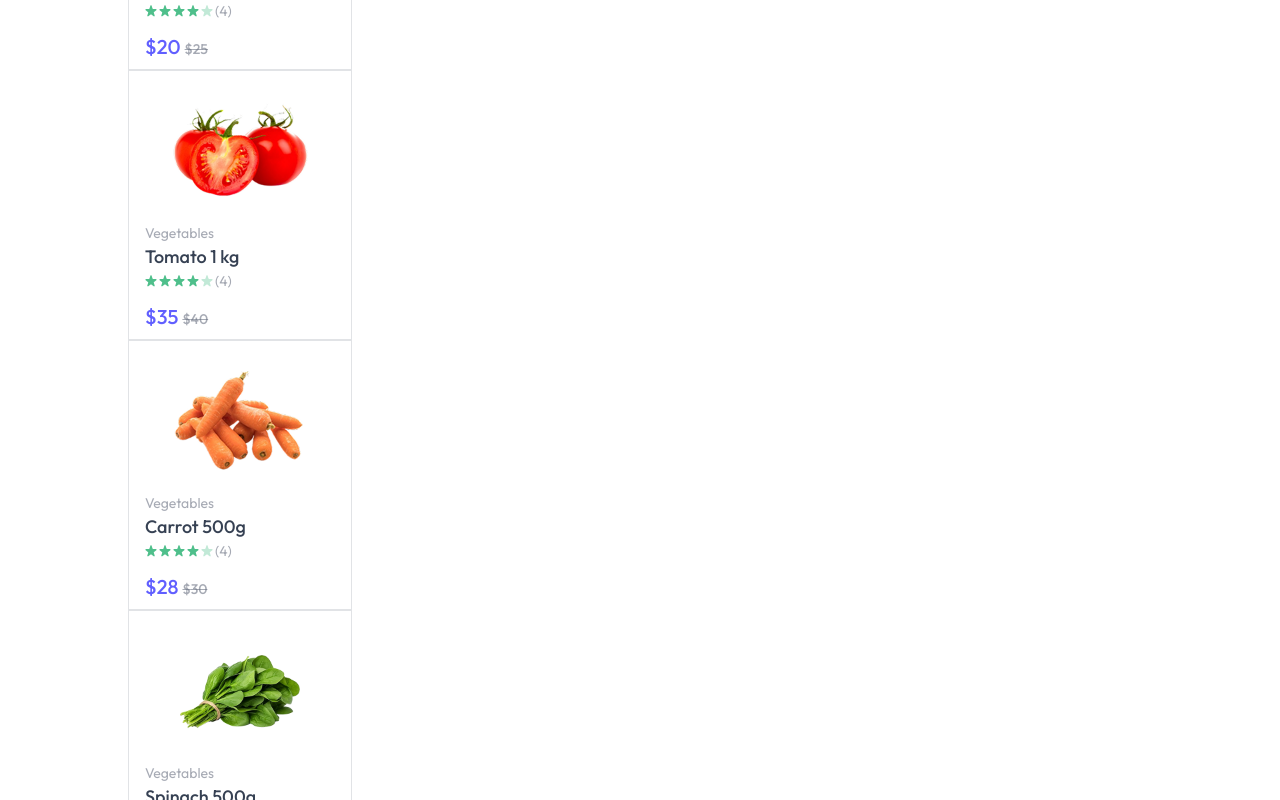
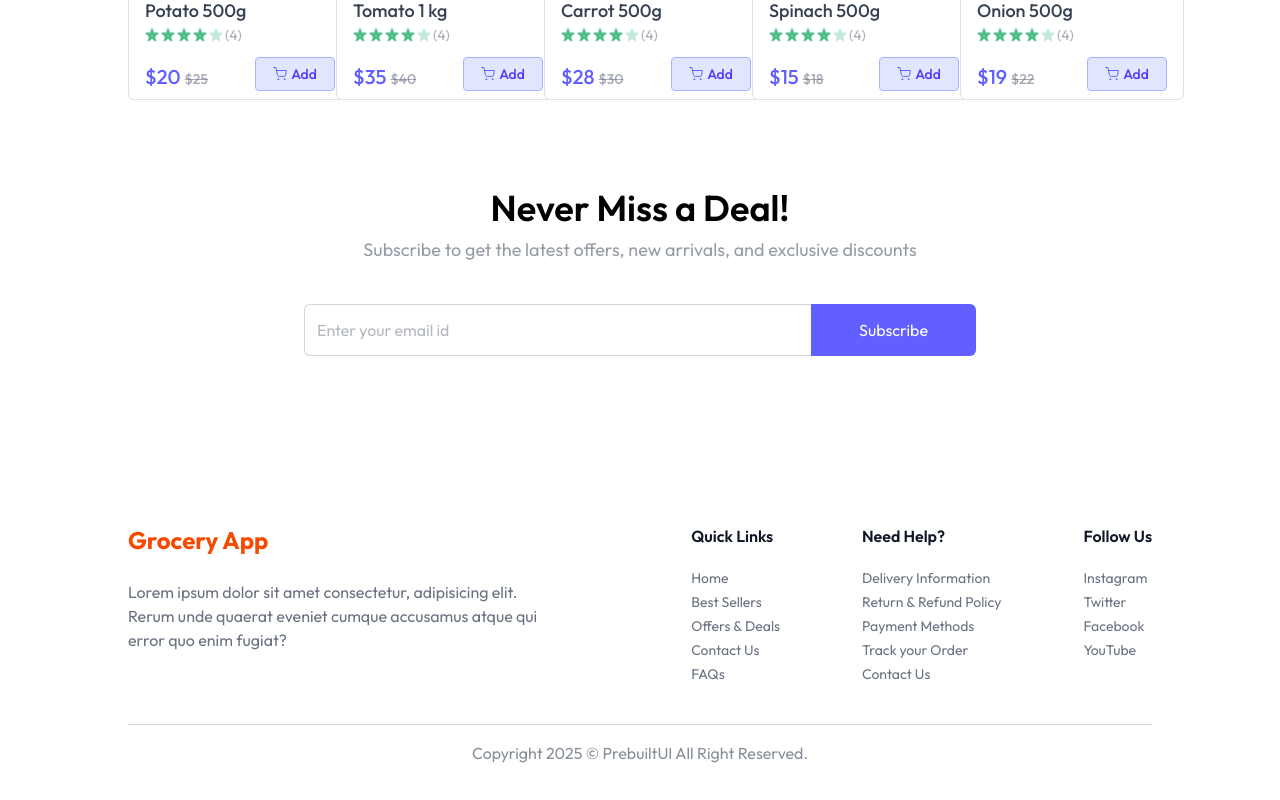
Before and after one commit to shyam11-dev/explore-grocery-MERN-stack, a React (Vite) app in the folder client/: page / in a window 1280 px wide. Shown: the part 1080-1880 px from the top of the page. Built offline with nearby package versions, Linux system fonts and the light colour scheme.

Commit message:
home page complete

```diff
--- a/client/src/App.jsx
+++ b/client/src/App.jsx
@@ -9,6 +9,7 @@ import { AppContext } from "./context/AppContext";
 import MyOrders from "./pages/MyOrders";
 import Auth from "./models/Auth";
 import ProductCategory from "./pages/ProductCategory";
+import Footer from "./components/Footer";
 const App = () => {
   const { isSeller, showUserLogin } = useContext(AppContext);
   const isIsSellerPath = useLocation().pathname.includes("seller");
@@ -32,6 +33,7 @@ const App = () => {
           <Route path="/my-orders" element={<MyOrders />}></Route>
         </Routes>
       </div>
+      {isIsSellerPath ? null : <Footer></Footer>}
     </div>
   );
 };
--- a/client/src/components/BestSeller.jsx
+++ b/client/src/components/BestSeller.jsx
@@ -7,7 +7,7 @@ const BestSeller = () => {
   return (
     <div className="mt-16">
       <p className="text-2xl font-medium md:text-3xl">Best Sellers</p>
-      <div>
+      <div className="my-6 grid grid-cols-1 sm:grid-cols-2 md:grid-cols-4 lg:grid-cols-5 gap-4 items-center justify-center">
         {products
           .filter((products) => products.inStock)
           .slice(0, 5)
--- /dev/null
+++ b/client/src/components/Footer.jsx
@@ -0,0 +1,64 @@
+import React from "react";
+import { Link } from "react-router-dom";
+
+const Footer = () => {
+  const linkSections = [
+    {
+      title: "Quick Links",
+      links: ["Home", "Best Sellers", "Offers & Deals", "Contact Us", "FAQs"],
+    },
+    {
+      title: "Need Help?",
+      links: [
+        "Delivery Information",
+        "Return & Refund Policy",
+        "Payment Methods",
+        "Track your Order",
+        "Contact Us",
+      ],
+    },
+    {
+      title: "Follow Us",
+      links: ["Instagram", "Twitter", "Facebook", "YouTube"],
+    },
+  ];
+
+  return (
+    <div className=" py-16 px-6 md:px-16 lg:px-24 xl:px-32">
+      <div className="flex flex-col md:flex-row items-start justify-between gap-10 py-10 border-b border-gray-500/30 text-gray-500">
+        <div>
+          <Link to={"/"}>
+            <h1 className="text-2xl font-bold text-orange-600">Grocery App</h1>
+          </Link>
+          <p className="max-w-[410px] mt-6">
+            Lorem ipsum dolor sit amet consectetur, adipisicing elit. Rerum unde
+            quaerat eveniet cumque accusamus atque qui error quo enim fugiat?
+          </p>
+        </div>
+        <div className="flex flex-wrap justify-between w-full md:w-[45%] gap-5">
+          {linkSections.map((section, index) => (
+            <div key={index}>
+              <h3 className="font-semibold text-base text-gray-900 md:mb-5 mb-2">
+                {section.title}
+              </h3>
+              <ul className="text-sm space-y-1">
+                {section.links.map((link, i) => (
+                  <li key={i}>
+                    <a href="#" className="hover:underline transition">
+                      {link}
+                    </a>
+                  </li>
+                ))}
+              </ul>
+            </div>
+          ))}
+        </div>
+      </div>
+      <p className="py-4 text-center text-sm md:text-base text-gray-500/80">
+        Copyright 2025 © <a href="https://prebuiltui.com">PrebuiltUI</a> All
+        Right Reserved.
+      </p>
+    </div>
+  );
+};
+export default Footer;
--- /dev/null
+++ b/client/src/components/NewsLetter.jsx
@@ -0,0 +1,29 @@
+import React from "react";
+
+const NewsLetter = () => {
+  return (
+    <div className="py-16 flex flex-col items-center justify-center text-center space-y-2">
+      <h1 className="md:text-4xl text-2xl font-semibold">Never Miss a Deal!</h1>
+      <p className="md:text-lg text-gray-500/70 pb-8">
+        Subscribe to get the latest offers, new arrivals, and exclusive
+        discounts
+      </p>
+      <form className="flex items-center justify-between max-w-2xl w-full md:h-13 h-12">
+        <input
+          className="border border-gray-300 rounded-md h-full border-r-0 outline-none w-full rounded-r-none px-3 text-gray-500"
+          type="text"
+          placeholder="Enter your email id"
+          required
+        />
+        <button
+          type="submit"
+          className="md:px-12 px-8 h-full text-white bg-indigo-500 hover:bg-indigo-600 transition-all cursor-pointer rounded-md rounded-l-none"
+        >
+          Subscribe
+        </button>
+      </form>
+    </div>
+  );
+};
+
+export default NewsLetter;
--- a/client/src/components/ProductCart.jsx
+++ b/client/src/components/ProductCart.jsx
@@ -1,17 +1,25 @@
-import React, { useContext } from "react";
+import React, { useContext, useState } from "react";
 import { AppContext } from "../context/AppContext";
 import { assets } from "../assets/assets";
 
 const ProductCart = ({ products }) => {
   const { navigate } = useContext(AppContext);
+  const [count, setCount] = useState(0);
   return (
     products && (
-      <div className="border border-gray-500/20 rounded:md md:px-4 px-3 py-2 bg-white min-w-56 max-w-56 w-full">
+      <div
+        onClick={() => {
+          navigate(
+            `/products/${products.category.toLowerCase()}/${products._id}`,
+          );
+        }}
+        className="border border-gray-500/20 rounded-md md:px-4 px-3 py-2 bg-white min-w-56 max-w-56 w-full"
+      >
         <div className="group cursor-pointer flex items-center justify-center px-2">
           <img
-            src={products.image}
             className="group-hover:scale-105 transition max-w-26 md:max-w-36"
-            alt=""
+            src={products.image[0]}
+            alt={products.name}
           />
         </div>
         <div className="text-gray-500/60 text-sm">
@@ -27,11 +35,12 @@ const ProductCart = ({ products }) => {
                   key={i}
                   src={i < 4 ? assets.star_icon : assets.star_dull_icon}
                   alt="rating"
-                  className="w-3 md:3.5"
+                  className="w-3 md:w-3.5"
                 />
               ))}
             <p>(4)</p>
           </div>
+
           <div className="flex items-end justify-between mt-3">
             <p className="md:text-xl text-base font-medium text-indigo-500">
               ${products.offerPrice}{" "}
@@ -39,6 +48,49 @@ const ProductCart = ({ products }) => {
                 ${products.price}
               </span>
             </p>
+            <div
+              className="text-indigo-500"
+              onClick={(e) => e.stopPropagation()}
+            >
+              {count === 0 ? (
+                <button
+                  className="flex items-center justify-center gap-1 bg-indigo-100 border border-indigo-300 md:w-[80px] w-[64px] h-[34px] rounded text-indigo-600 font-medium"
+                  onClick={() => setCount(1)}
+                >
+                  <svg
+                    width="14"
+                    height="14"
+                    viewBox="0 0 14 14"
+                    fill="none"
+                    xmlns="http://www.w3.org/2000/svg"
+                  >
+                    <path
+                      d="M.583.583h2.333l1.564 7.81a1.17 1.17 0 0 0 1.166.94h5.67a1.17 1.17 0 0 0 1.167-.94l.933-4.893H3.5m2.333 8.75a.583.583 0 1 1-1.167 0 .583.583 0 0 1 1.167 0m6.417 0a.583.583 0 1 1-1.167 0 .583.583 0 0 1 1.167 0"
+                      stroke="#615fff"
+                      stroke-linecap="round"
+                      stroke-linejoin="round"
+                    />
+                  </svg>
+                  Add
+                </button>
+              ) : (
+                <div className="flex items-center justify-center gap-2 md:w-20 w-16 h-[34px] bg-indigo-500/25 rounded select-none">
+                  <button
+                    onClick={() => setCount((prev) => Math.max(prev - 1, 0))}
+                    className="cursor-pointer text-md px-2 h-full"
+                  >
+                    -
+                  </button>
+                  <span className="w-5 text-center">{count}</span>
+                  <button
+                    onClick={() => setCount((prev) => prev + 1)}
+                    className="cursor-pointer text-md px-2 h-full"
+                  >
+                    +
+                  </button>
+                </div>
+              )}
+            </div>
           </div>
         </div>
       </div>
--- a/client/src/pages/Home.jsx
+++ b/client/src/pages/Home.jsx
@@ -2,6 +2,7 @@ import React from "react";
 import Hero from "../components/Hero";
 import Category from "../components/Category";
 import BestSeller from "../components/BestSeller";
+import NewsLetter from "../components/NewsLetter";
 
 const Home = () => {
   return (
@@ -9,6 +10,7 @@ const Home = () => {
       <Hero></Hero>
       <Category></Category>
       <BestSeller></BestSeller>
+      <NewsLetter></NewsLetter>
     </div>
   );
 };
```
